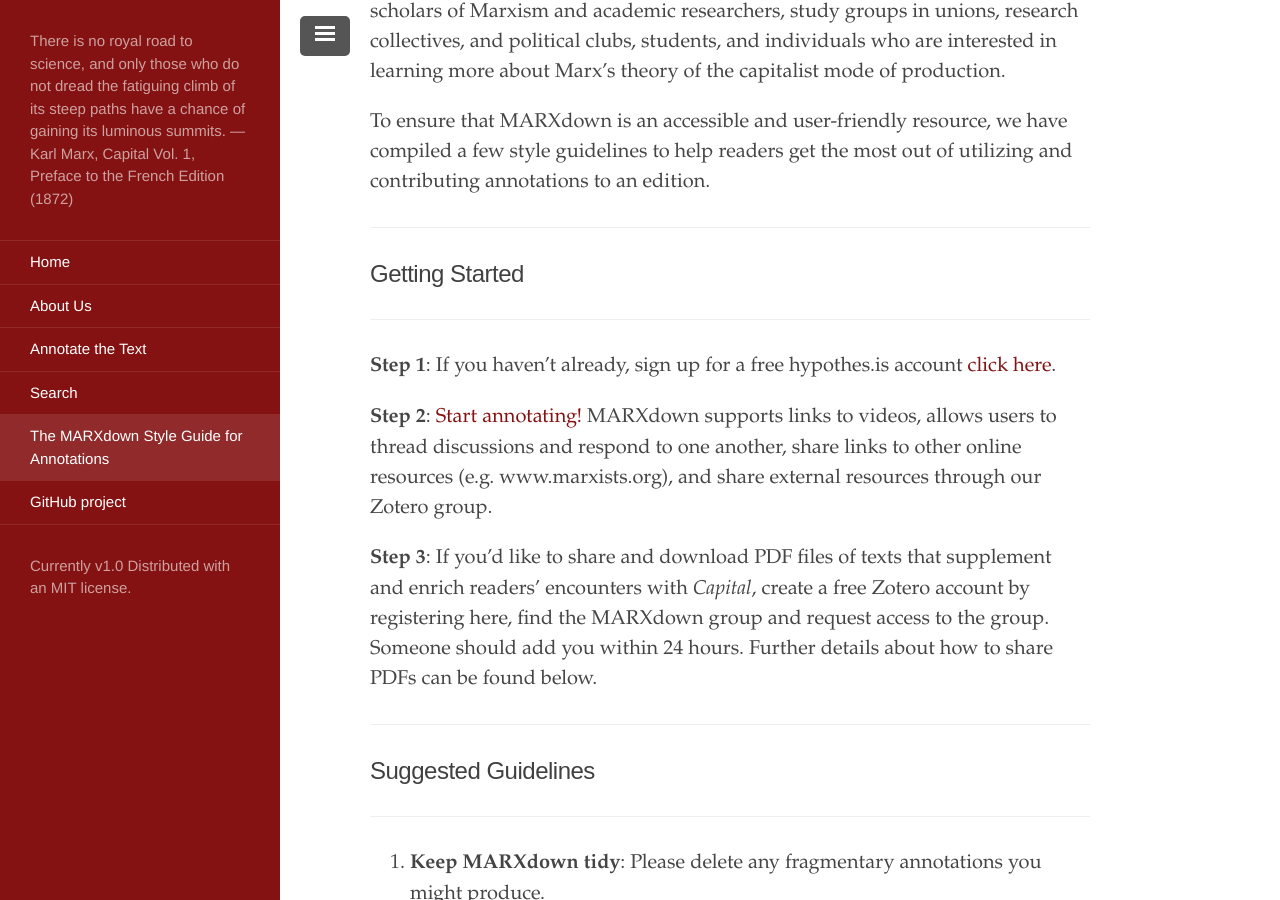
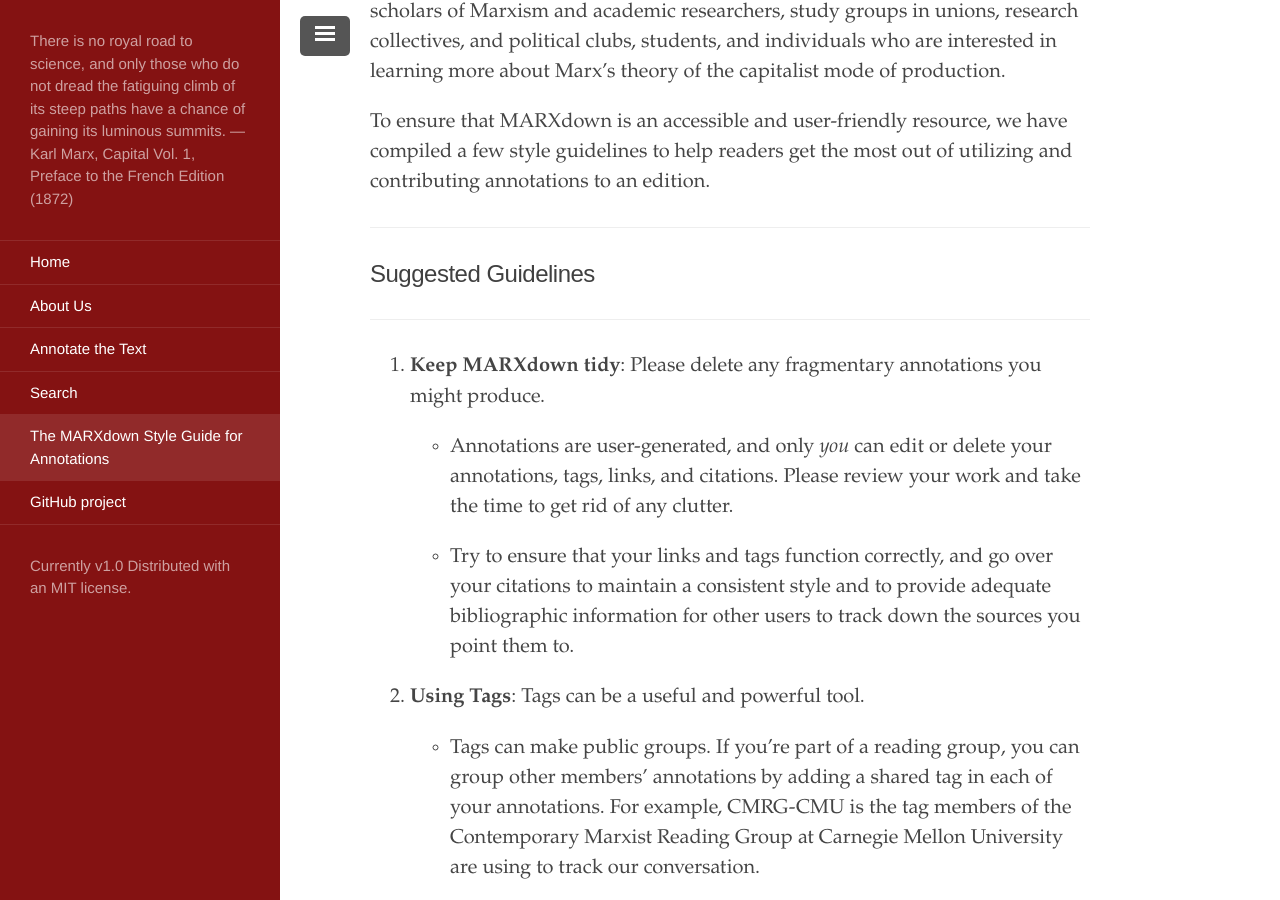
Before and after one commit to MARXdown/MARXdown.github.io, a Jekyll site: the page built from styleguide.md, in a window 1280 px wide and 900 px high, scrolled down 357 px. Built offline with Jekyll 4.4.1, drawn with Linux system fonts in a browser that asks for light colours; a script that is not in the unit is left out.

Commit message:
removed redundant "getting started"

```diff
--- a/styleguide.md
+++ b/styleguide.md
@@ -9,18 +9,6 @@
 MARXdown reading editions provide a space for people to publicly collaborate, pool resources, and engage in discussion with other readers around the world. We hope to encourage readers from all sorts of backgrounds to join us, including scholars of Marxism and academic researchers, study groups in unions, research collectives, and political clubs, students, and individuals who are interested in learning more about Marx’s theory of the capitalist mode of production.
 
 To ensure that MARXdown is an accessible and user-friendly resource, we have compiled a few style guidelines to help readers get the most out of utilizing and contributing annotations to an edition.
-
-* * *
-
-## Getting Started
-
-* * *
-
-**Step 1**: If you haven’t already, sign up for a free hypothes.is account [click here](https://hypothes.is/signup).
-
-**Step 2**: [Start annotating!](https://web.hypothes.is/quick-start-guide-for-students/) MARXdown supports links to videos, allows users to thread discussions and respond to one another, share links to other online resources (e.g. www.marxists.org), and share external resources through our Zotero group.
-
-**Step 3**: If you’d like to share and download PDF files of texts that supplement and enrich readers’ encounters with *Capital*, create a free Zotero account by registering here, find the MARXdown group and request access to the group. Someone should add you within 24 hours. Further details about how to share PDFs can be found below.
 
 * * *
 
```
